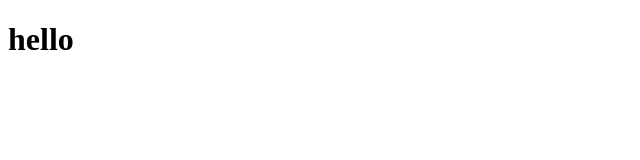
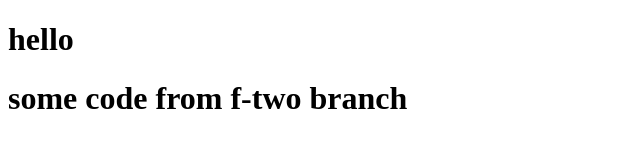
Before and after one commit to waiphyo-wp/GitLearn, a plain HTML site: page index.html in a window 1280 px wide. Shown: the whole page, without its empty margins (0-640 px from the left). Drawn offline with Linux system fonts and the light colour scheme.

Commit message:
some code from f-two branch

```diff
--- a/index.html
+++ b/index.html
@@ -7,5 +7,6 @@
 </head>
 <body>
     <h1>hello</h1>
+    <h1>some code from f-two branch</h1>
 </body>
 </html>
```
